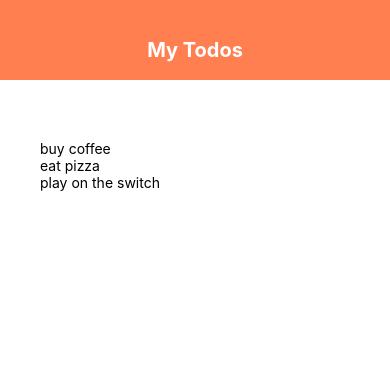
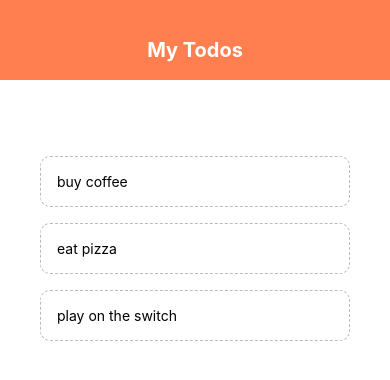
Before and after one commit to IMPrimph/react-native-todo-app, a React Native app: screen / in a window 390 px wide. Shown: the top 380 px of the page. Built offline with nearby package versions, Linux system fonts and the light colour scheme.

Commit message:
refactor individual components and add touchableComponent for todos

```diff
--- a/App.js
+++ b/App.js
@@ -2,6 +2,7 @@
 import React, { useState } from 'react';
 import { FlatList, StyleSheet, Text, View } from 'react-native';
 import Header from './components/header';
+import TodoItem from './components/todoItem';
 
 export default function App() {
 
@@ -10,6 +11,12 @@
     { text: 'eat pizza', key: '2' },
     { text: 'play on the switch', key: '3' }
   ])
+
+  const pressHandler = (key) => {
+    setTodos((prevTodos) => {
+      return prevTodos.filter(todo => todo.key !== key)
+    })
+  }
 
   return (
     <View style={styles.container}>
@@ -20,7 +27,7 @@
           <FlatList
             data={todos}
             renderItem={({ item }) => (
-              <Text>{item.text}</Text>
+              <TodoItem item={item} pressHandler={pressHandler} />
             )}
           />
         </View>
--- a/components/header.js
+++ b/components/header.js
@@ -1,4 +1,3 @@
-import { StatusBar } from 'expo-status-bar';
 import React from 'react';
 import { StyleSheet, Text, View } from 'react-native';
 
--- /dev/null
+++ b/components/todoItem.js
@@ -0,0 +1,21 @@
+import React from 'react';
+import { StyleSheet, Text, TouchableOpacity } from 'react-native';
+
+export default function TodoItem({ item, pressHandler }) {
+    return (
+        <TouchableOpacity onPress={() => pressHandler(item.key)}>
+            <Text style={styles.item}>{item.text}</Text>
+        </TouchableOpacity>
+    )
+}
+
+const styles = StyleSheet.create({
+    item: {
+        padding: 16,
+        marginTop: 16,
+        borderColor: '#bbb',
+        borderWidth: 1,
+        borderStyle: 'dashed',
+        borderRadius: 10
+    }
+})
```
